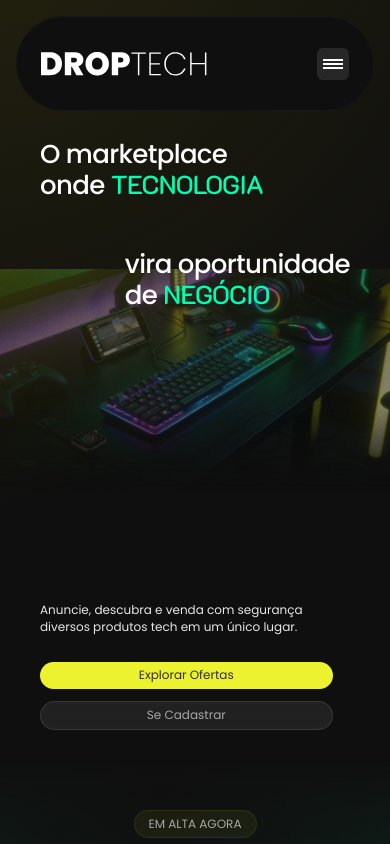
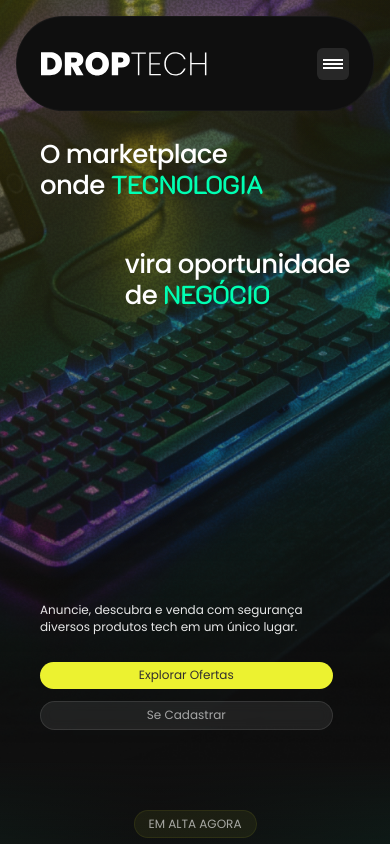
Before and after one commit to WilmarFilho/Marketplace-Tech, a Next.js app: page / in a window 390 px wide. Shown: the top 844 px of the page. Built offline with nearby package versions, Linux system fonts and the light colour scheme; no server answers; the database is empty.

Commit message:
Add media query for hero background size
Added media query to ensure background size covers for screens below 1000px.

```diff
--- a/components/sections/hero/secao-hero.module.css
+++ b/components/sections/hero/secao-hero.module.css
@@ -15,6 +15,13 @@
   background-position: center;
   background-repeat: no-repeat;
   overflow: hidden;
+}
+
+/* Garante que abaixo de 1000px o background não mude */
+@media (max-width: 1000px) {
+  .hero {
+    background-size: cover !important;
+  }
 }
 
 .heroContainer {
```
